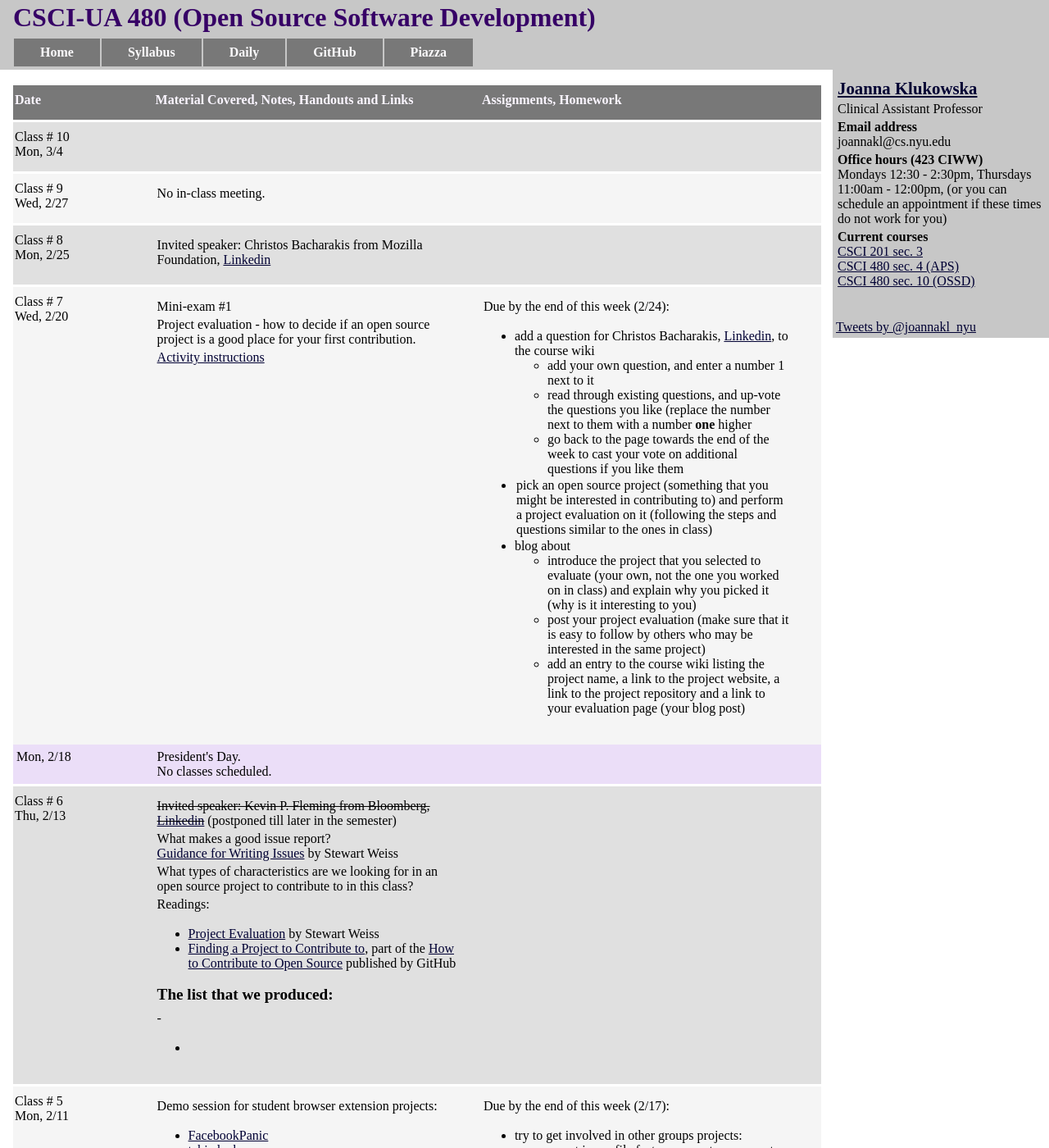
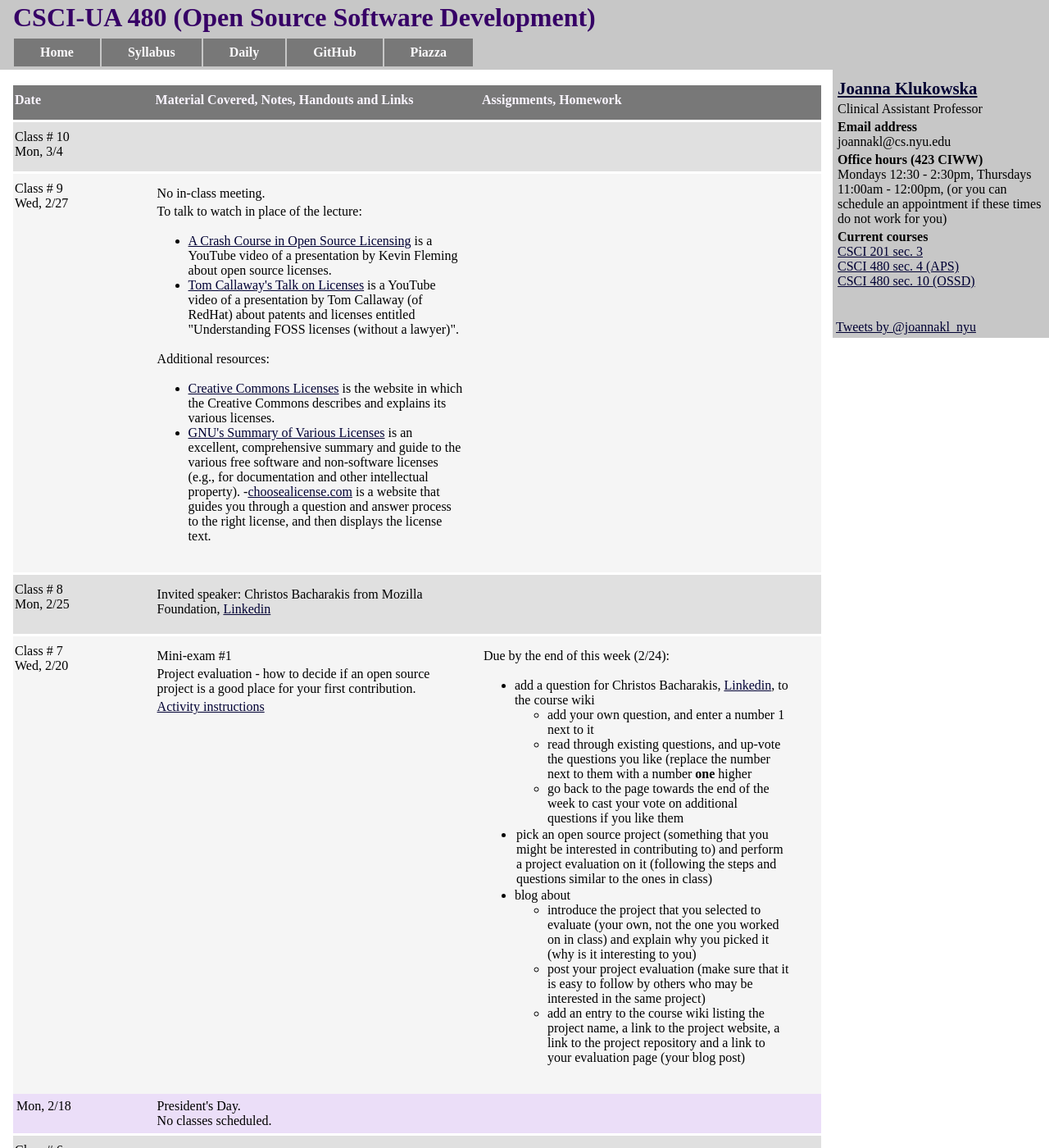
Before and after one commit to joannakl/ossd_s19, a Jekyll site: the page built from daily.html, in a window 1280 px wide and 1400 px high. Shown: the whole window at 82% size. Built offline with Jekyll 4.4.1, drawn with Linux system fonts in a browser that asks for light colours; comment, search, counter and statistics services are not loaded; some of the changed text lies outside the part shown.

Commit message:
updating the missed class and some old lectures

```diff
--- a/_includes/daily/05.markdown
+++ b/_includes/daily/05.markdown
@@ -11,7 +11,6 @@ Mon, 2/11
 <div class="column_materials">
 <p markdown="block">
 
-Demo session for student browser extension projects:
 
 - [FacebookPanic](https://github.com/nyu-ossd-s19/FacebookPanic)
 - [tabi clock](https://github.com/nyu-ossd-s19/tabi-clock)
--- a/_includes/daily/06.markdown
+++ b/_includes/daily/06.markdown
@@ -28,6 +28,7 @@ Readings:
 
 
 __The list that we produced:__
+
 -
 -
 -
--- a/_includes/daily/09.markdown
+++ b/_includes/daily/09.markdown
@@ -13,8 +13,25 @@ Wed, 2/27
 
 No in-class meeting.
 
+To talk to watch in place of the lecture:
+- [A Crash Course in Open Source Licensing](https://www.youtube.com/watch?v=cJIi-hIlCQM&feature=youtu.be)
+is a YouTube video of a presentation by Kevin Fleming about open source
+licenses.
+- [Tom Callaway's Talk on Licenses](https://www.youtube.com/watch?v=PTYuDrQpyH0)
+is a YouTube video of a presentation by Tom Callaway (of RedHat) about patents
+and licenses entitled "Understanding FOSS licenses (without a lawyer)".
 
 
+Additional resources:
+- [Creative Commons Licenses](https://creativecommons.org/licenses/)
+is the website in which the Creative Commons describes and explains
+its various licenses.
+- [GNU's Summary of Various Licenses](https://www.gnu.org/licenses/license-list.html)
+is an excellent, comprehensive summary and guide to the various free
+software and non-software licenses (e.g., for documentation and other
+intellectual property).
+-[choosealicense.com](https://choosealicense.com/) is a website that guides you through a
+question and answer process to the right license, and then displays the license text.
 
 </p>
 </div>
```
Also changed, not shown: other parts of _includes/daily/05.markdown (+1 -0 lines).
